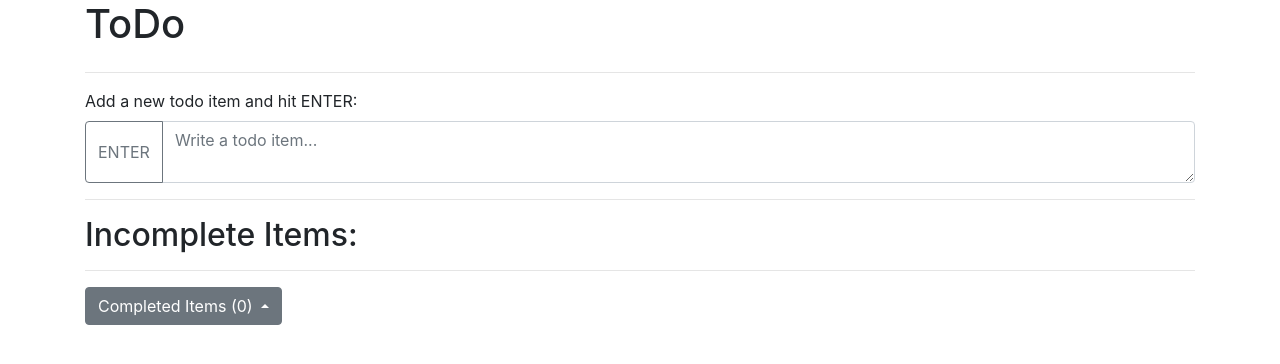
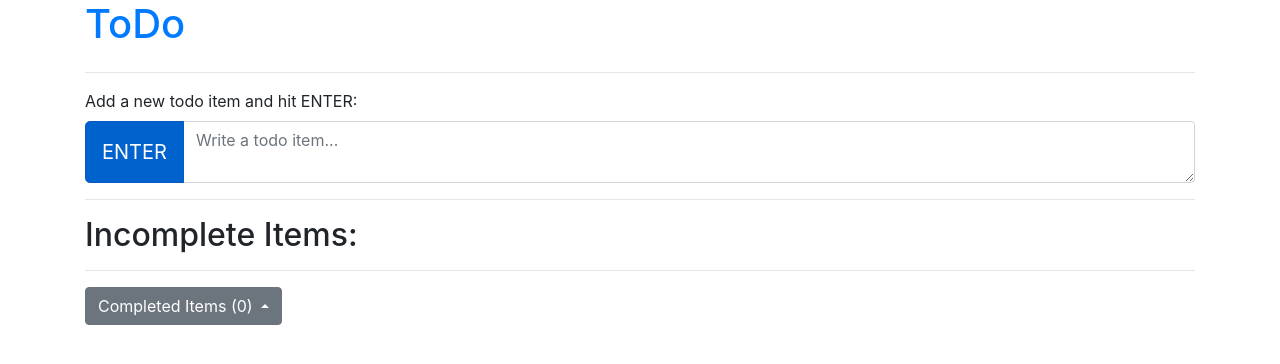
Before and after one commit to Newpaw/ToDo, a Flask app: page / in a window 1280 px wide. Shown: the top 364 px of the page. Run offline with Flask 2, Linux system fonts and the light colour scheme; data that the repository does not hold is empty; some libraries are stand-ins or nearby versions.

Commit message:
better ENTER button and home om ToDo

```diff
--- a/app/templates/index.html
+++ b/app/templates/index.html
@@ -8,7 +8,9 @@
 
     <div class="row">
         <div class="col-12">
-            <h1>ToDo</h1>
+            <a href="/">
+                <h1>ToDo</h1>
+            </a>
         </div>
     </div>
     <hr>
@@ -23,10 +25,10 @@
 
         <div class="input-group mb-3">
             <div class="input-group-prepend">
-                <button class="btn btn-outline-secondary" type="submit" value="Enter" name="Enter"> ENTER </button>
+                <button class="btn btn-primary btn-lg active" type="submit" name="Enter"> ENTER </button>
             </div>
-            <textarea type="text" class="form-control" placeholder="Write a todo item..." aria-label="Submit" name="todoitem"
-                aria-describedby="basic-addon1" required></textarea>
+            <textarea type="text" class="form-control" placeholder="Write a todo item..." aria-label="Submit"
+                name="todoitem" aria-describedby="basic-addon1" required></textarea>
         </div>
     </form>
 
@@ -50,11 +52,16 @@
     {% endfor %}
 
     <hr>
+
+    <!-- Show list of all done ToDo items -->
+
     <div class="btn-group dropup">
+
         <button class="btn btn-secondary dropdown-toggle" type="button" id="dropdownMenuButton" data-toggle="dropdown"
             aria-haspopup="true" aria-expanded="false">
             Completed Items ({{count_complete}})
         </button>
+
         <div class="dropdown-menu" aria-labelledby="dropdownMenuButton">
             {% for todo in complete %}
             <button class="dropdown-item" type="button" value="{{todo.id}}" disabled>DONE (
```
